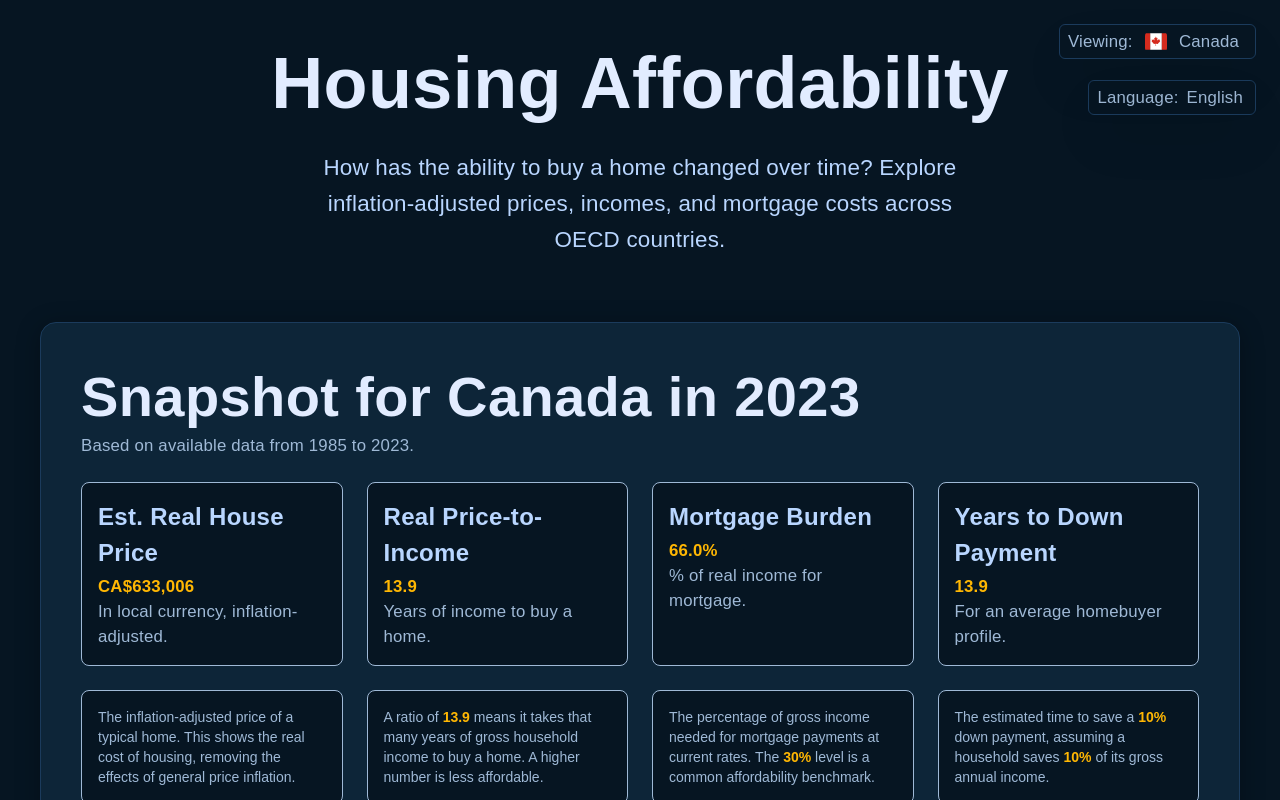
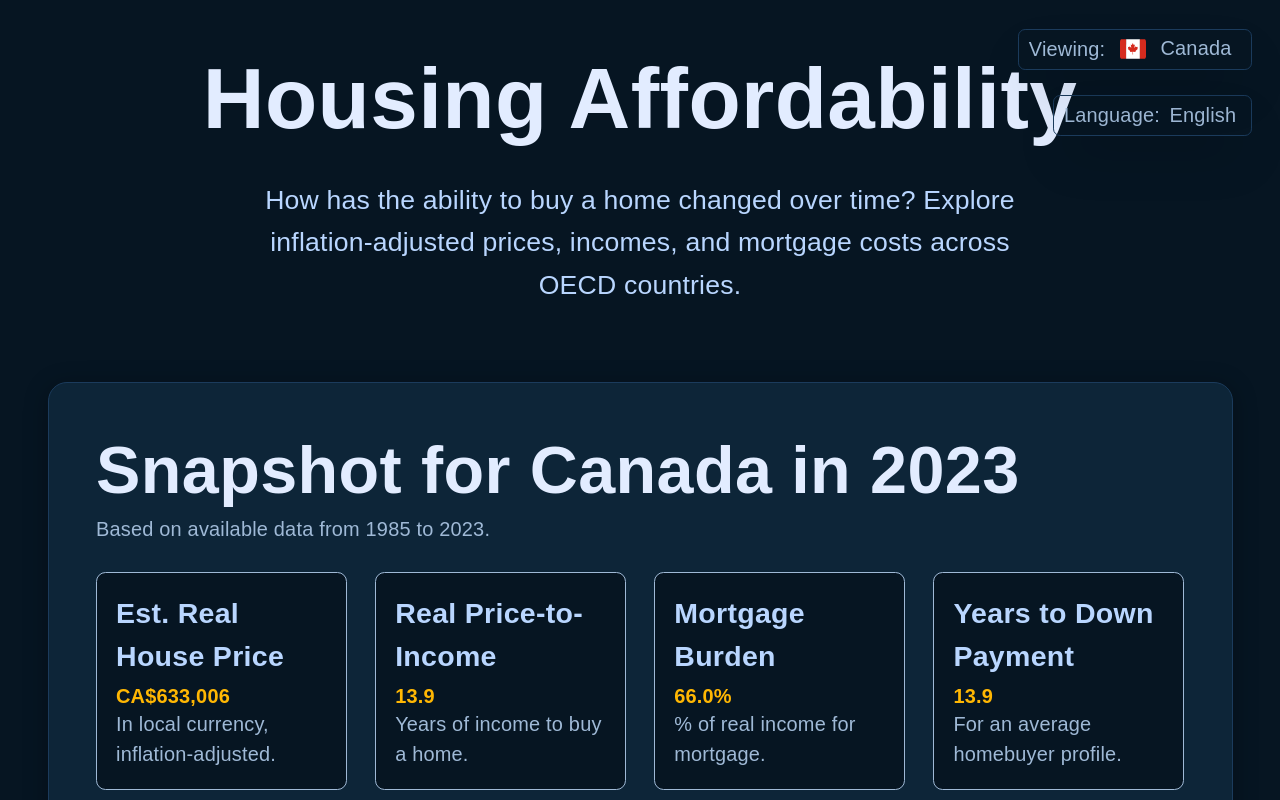
Before and after one commit to JoseAlpineTech/buying-house, a Next.js app: page /en in a window 1280 px wide. Shown: the top 800 px of the page. Built offline with nearby package versions, Linux system fonts and the light colour scheme; a web font is replaced by a local one.

Commit message:
UI tweaks

```diff
--- a/app/globals.css
+++ b/app/globals.css
@@ -19,6 +19,11 @@
   --color-label: var(--color-label);
   --color-text: var(--color-text);
   --color-accent: var(--color-accent);
+}
+
+html {
+  font-size: 19px;
+  /* Base font size: adjust this value to scale the entire app */
 }
 
 body {
--- a/components/charts/MortgageBurdenChart.tsx
+++ b/components/charts/MortgageBurdenChart.tsx
@@ -123,7 +123,8 @@ export function MortgageBurdenChart({
                 position="right"
                 fill="var(--color-accent)"
                 fontSize={12}
-                dx={10}
+                dy={-10}
+                dx={-90}
               />
             </ReferenceLine>
           )}
```
